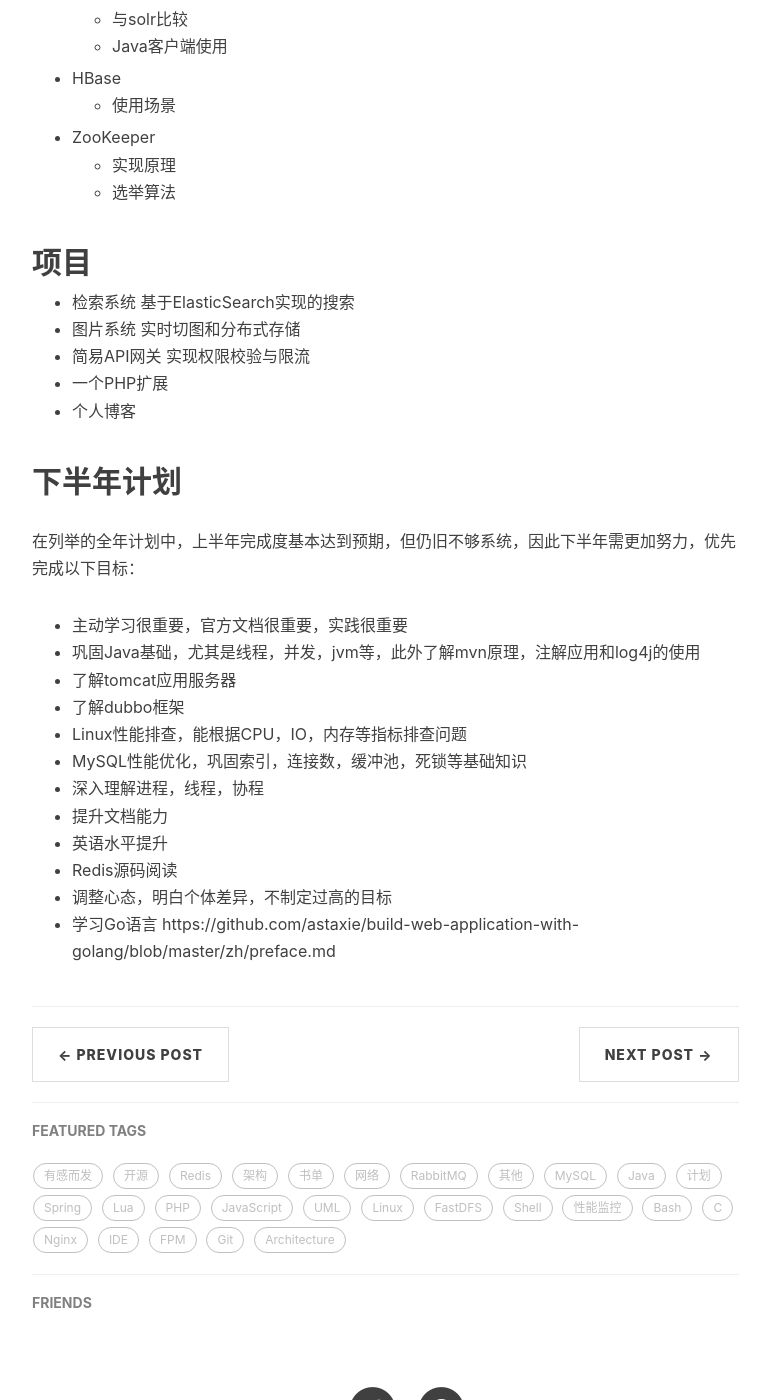
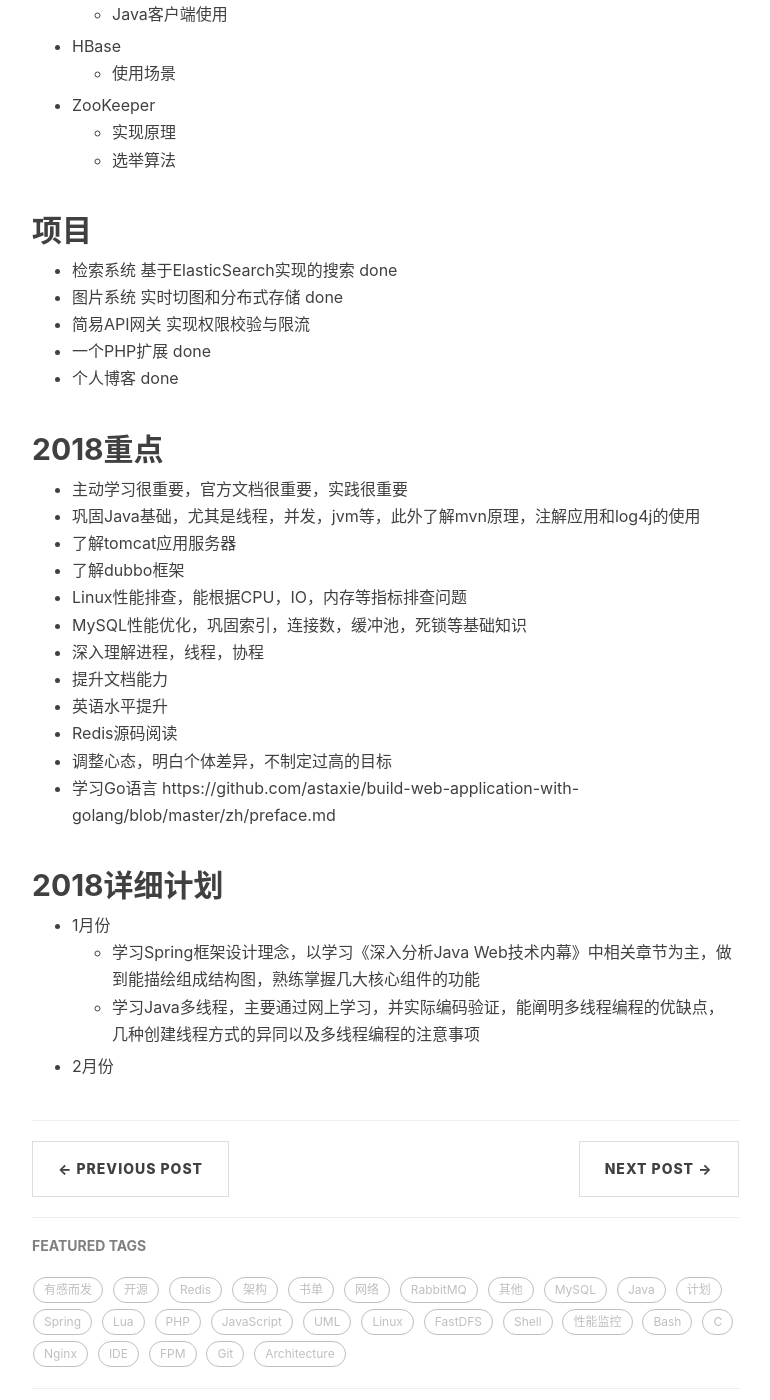
Before and after one commit to bug1024/jeet-blog, a Jekyll site: the page built from _posts/2017-03-08-2017plan.md, in a window 1280 px wide and 1400 px high, scrolled down 1927 px. Shown: the whole window, without its empty margins (233-1003 px from the left). Built offline with Jekyll 4.4.1, drawn with Linux system fonts in a browser that asks for light colours; nearby versions of some CDN libraries; comment, search, counter and statistics services are not loaded; some of the changed text lies outside the part shown.

Commit message:
2018 plan

```diff
--- a/_posts/2017-03-08-2017plan.md
+++ b/_posts/2017-03-08-2017plan.md
@@ -1,7 +1,7 @@
 ---
 layout:     post
 title:      "计划"
-subtitle:   "2017年计划"
+subtitle:   "2017-2018计划"
 date:       2017-03-10
 author:     "Bug1024"
 header-img: "img/post-bg-2017plan.jpg"
@@ -26,10 +26,9 @@ tags:
     * tomcat原理了解
     * 常用数据结构了解
     * 达到中级水平
- - 学习OpenResty
-    * lua语法
-    * 原理
- - 了解Go
+ - 学习Go
+    * 学习beego框架
+    * 了解docker原理
 
 ## 系统学习
  - MySQL （重点）
@@ -64,23 +63,28 @@ tags:
     * 选举算法
 
 ## 项目
- - 检索系统 基于ElasticSearch实现的搜索
- - 图片系统 实时切图和分布式存储
- - 简易API网关 实现权限校验与限流
- - 一个PHP扩展
- - 个人博客
+ * 检索系统 基于ElasticSearch实现的搜索 done
+ * 图片系统 实时切图和分布式存储 done
+ * 简易API网关 实现权限校验与限流
+ * 一个PHP扩展 done
+ * 个人博客 done
 
-## 下半年计划
-在列举的全年计划中，上半年完成度基本达到预期，但仍旧不够系统，因此下半年需更加努力，优先完成以下目标：
-- 主动学习很重要，官方文档很重要，实践很重要
-- 巩固Java基础，尤其是线程，并发，jvm等，此外了解mvn原理，注解应用和log4j的使用
-- 了解tomcat应用服务器
-- 了解dubbo框架
-- Linux性能排查，能根据CPU，IO，内存等指标排查问题
-- MySQL性能优化，巩固索引，连接数，缓冲池，死锁等基础知识
-- 深入理解进程，线程，协程
-- 提升文档能力
-- 英语水平提升
-- Redis源码阅读
-- 调整心态，明白个体差异，不制定过高的目标
-- 学习Go语言 https://github.com/astaxie/build-web-application-with-golang/blob/master/zh/preface.md
+## 2018重点
+ * 主动学习很重要，官方文档很重要，实践很重要
+ * 巩固Java基础，尤其是线程，并发，jvm等，此外了解mvn原理，注解应用和log4j的使用
+ * 了解tomcat应用服务器
+ * 了解dubbo框架
+ * Linux性能排查，能根据CPU，IO，内存等指标排查问题
+ * MySQL性能优化，巩固索引，连接数，缓冲池，死锁等基础知识
+ * 深入理解进程，线程，协程
+ * 提升文档能力
+ * 英语水平提升
+ * Redis源码阅读
+ * 调整心态，明白个体差异，不制定过高的目标
+ * 学习Go语言 https://github.com/astaxie/build-web-application-with-golang/blob/master/zh/preface.md
+
+## 2018详细计划
+ * 1月份
+    * 学习Spring框架设计理念，以学习《深入分析Java Web技术内幕》中相关章节为主，做到能描绘组成结构图，熟练掌握几大核心组件的功能
+    * 学习Java多线程，主要通过网上学习，并实际编码验证，能阐明多线程编程的优缺点，几种创建线程方式的异同以及多线程编程的注意事项
+ * 2月份
```
